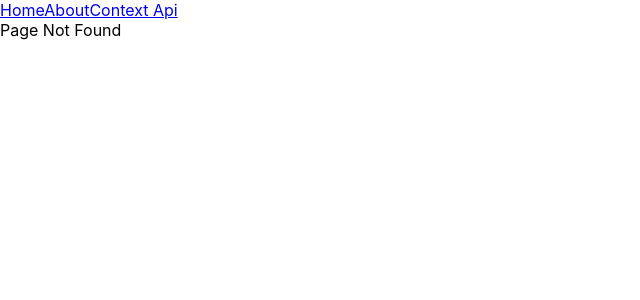
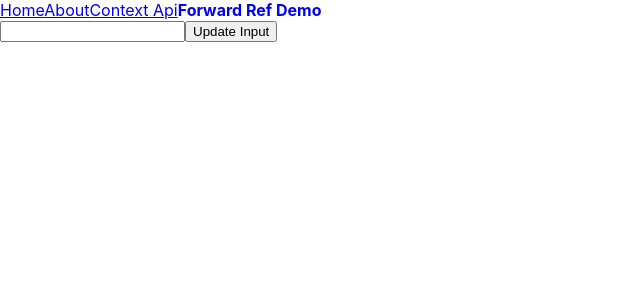
Before and after one commit to nitinchandrakar/react-js-playground, a React (Create React App) app: page /forwardref in a window 1280 px wide. Before the commit this address had no page. Shown: the top 300 px of the page, without its empty margins (0-640 px from the left). Built offline with nearby package versions, Linux system fonts and the light colour scheme.

Commit message:
Forward ref demo

```diff
--- a/src/App.js
+++ b/src/App.js
@@ -2,6 +2,7 @@ import { Routes, Route } from "react-router-dom";
 import About from "./About";
 import Navbar from "./Components/Navbar";
 import { ContextApi } from "./ContextApi";
+import ForwardRefDemo from "./ForwardRef";
 import Home from "./Home";
 import NoMatch from "./Nomatch";
 
@@ -13,6 +14,7 @@ function App() {
         <Route path="/" element={<Home></Home>}></Route>
         <Route path="/about" element={<About></About>}></Route>
         <Route path="/contextapi" element={<ContextApi></ContextApi>}></Route>
+        <Route path="/forwardref" element={<ForwardRefDemo></ForwardRefDemo>}></Route>
         <Route path="*" element={<NoMatch></NoMatch>}></Route>
       </Routes>
     </>
--- a/src/Components/Navbar/index.js
+++ b/src/Components/Navbar/index.js
@@ -14,6 +14,7 @@ export default function Navbar() {
       <NavLink to="/" style={navLinkStyles}>Home</NavLink>
       <NavLink to="/about" style={navLinkStyles}>About</NavLink>
       <NavLink to="/contextapi" style={navLinkStyles}>Context Api</NavLink>
+      <NavLink to="/forwardref" style={navLinkStyles}>Forward Ref Demo</NavLink>
     </nav>
   );
 }
--- /dev/null
+++ b/src/ForwardRef/Input.js
@@ -0,0 +1,12 @@
+import { forwardRef } from "react";
+
+function Input(props, ref){
+    return (
+      <>
+        <input type="text" ref={ref
+        }></input>
+      </>
+    );
+  }
+
+  export default forwardRef(Input);
--- /dev/null
+++ b/src/ForwardRef/index.js
@@ -0,0 +1,16 @@
+import { useRef } from "react";
+import Input from "./Input";
+
+export default function ForwardRefDemo() {
+  const inputRef = useRef(null);
+
+  function updateInput(){
+    inputRef.current.value = 'Nitin'
+  }
+  return (
+    <>
+      <Input ref={inputRef}></Input>
+      <button onClick={updateInput}>Update Input</button>
+    </>
+  );
+}
```
Also changed, not shown: 1 other file (tests, documents, lock files or other folders).
